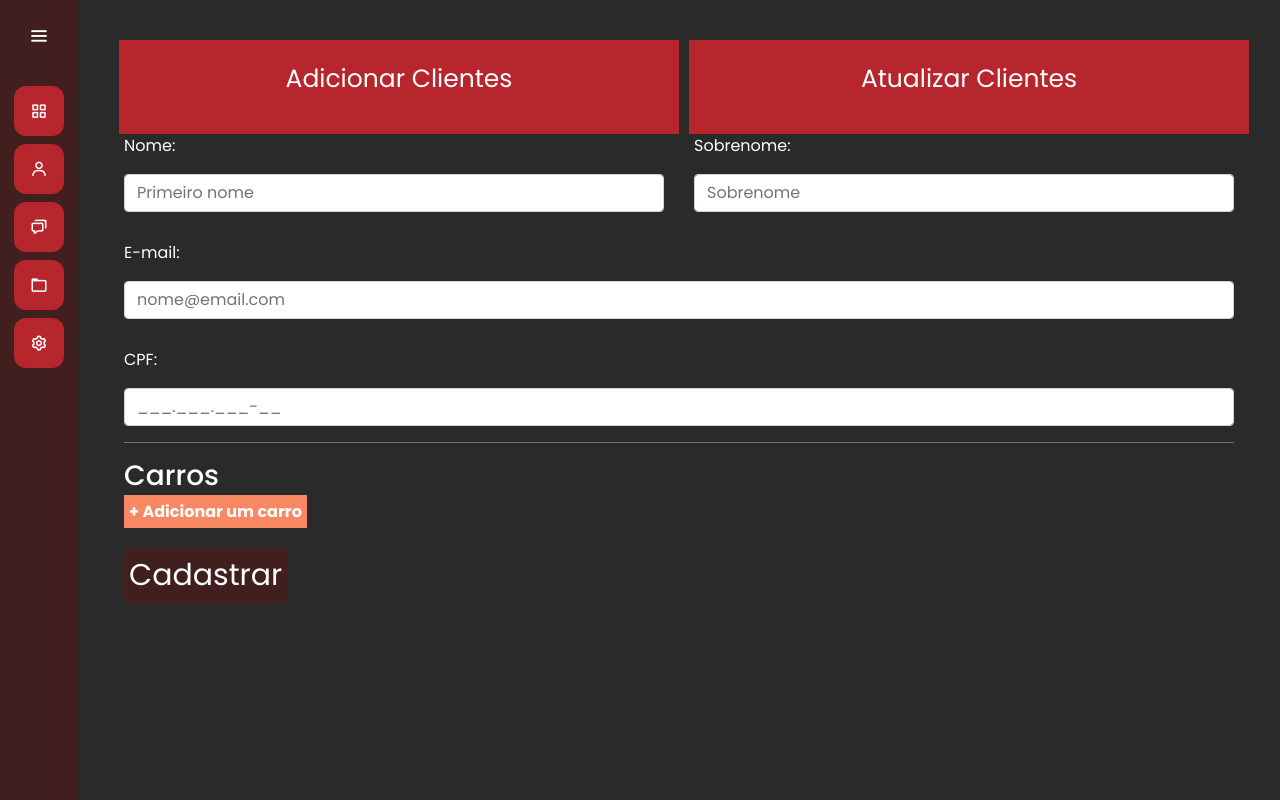
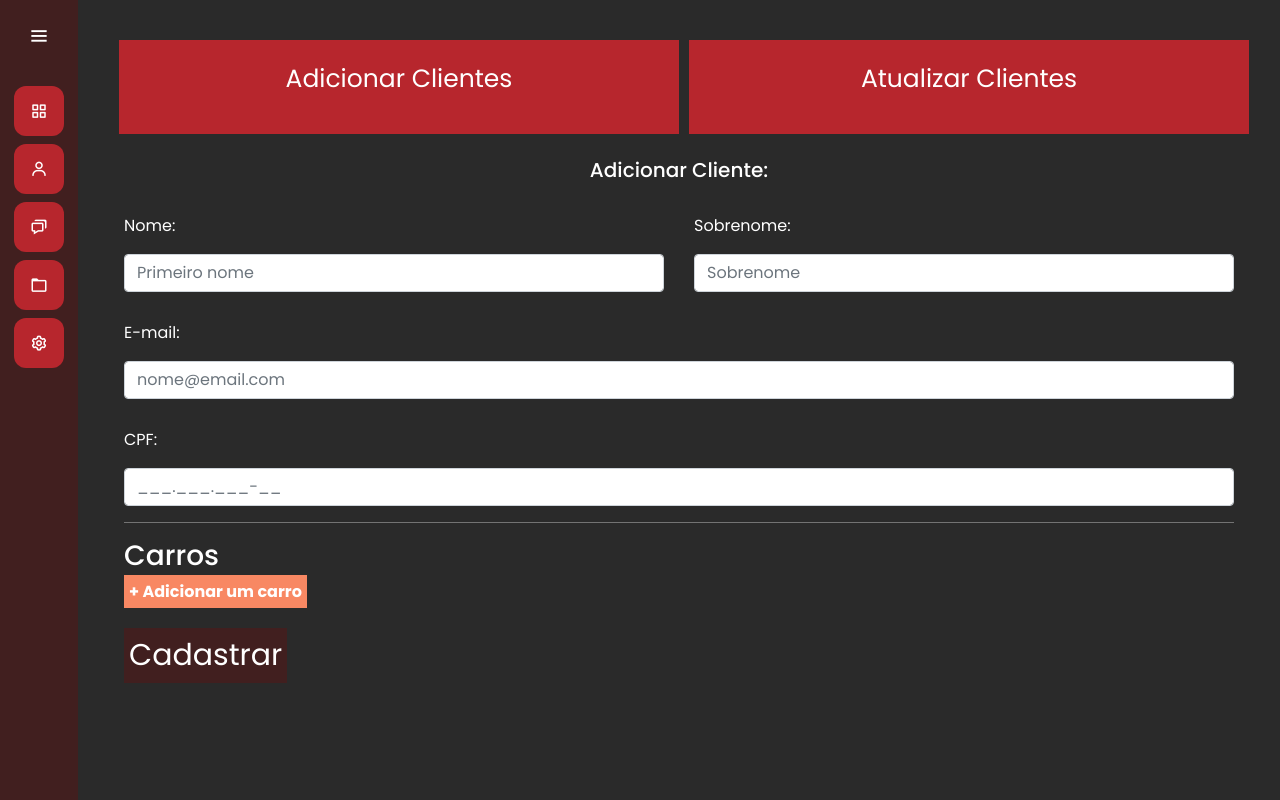
Before and after one commit to EdmarLelis/LelisAutoCenter, a Django app: page /clientes/ in a window 1280 px wide. Run offline with Django 4.2, Linux system fonts and the light colour scheme.

Commit message:
css increment

```diff
--- a/clientes/templates/clientes.html
+++ b/clientes/templates/clientes.html
@@ -26,6 +26,9 @@
 
         <div class="adicionar-cliente">
             <form action="{% url 'clientes' %}">
+                </br>
+                <h5 class='titulo'>Adicionar Cliente:</h5>
+                </br>
                 <div class='row'>
                     <div class="col-md">
                         <p>Nome:</p>
--- a/templates/static/clientes/css/clientes.css
+++ b/templates/static/clientes/css/clientes.css
@@ -58,6 +58,10 @@
     margin-bottom: 5px;
 }
 
+.titulo {
+    text-align: center;
+}
+
 @media (max-width: 760px) {
     .card-dashboard {
         max-width: 47%;
```
